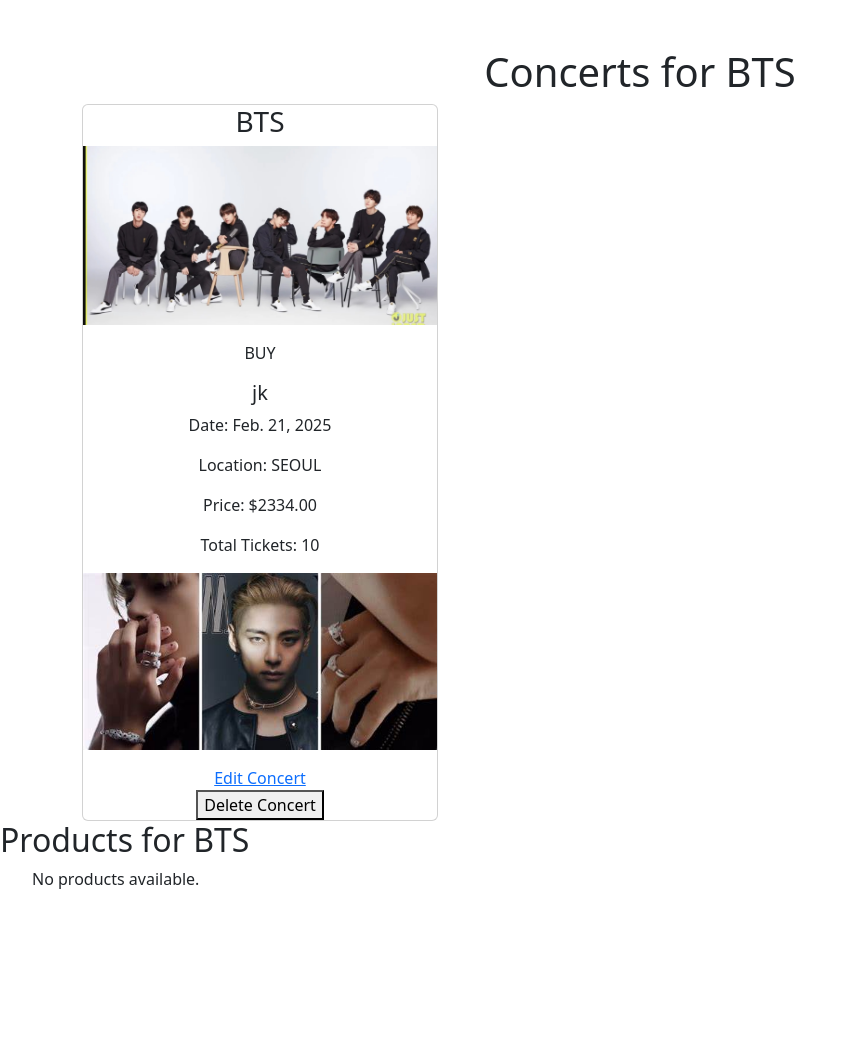
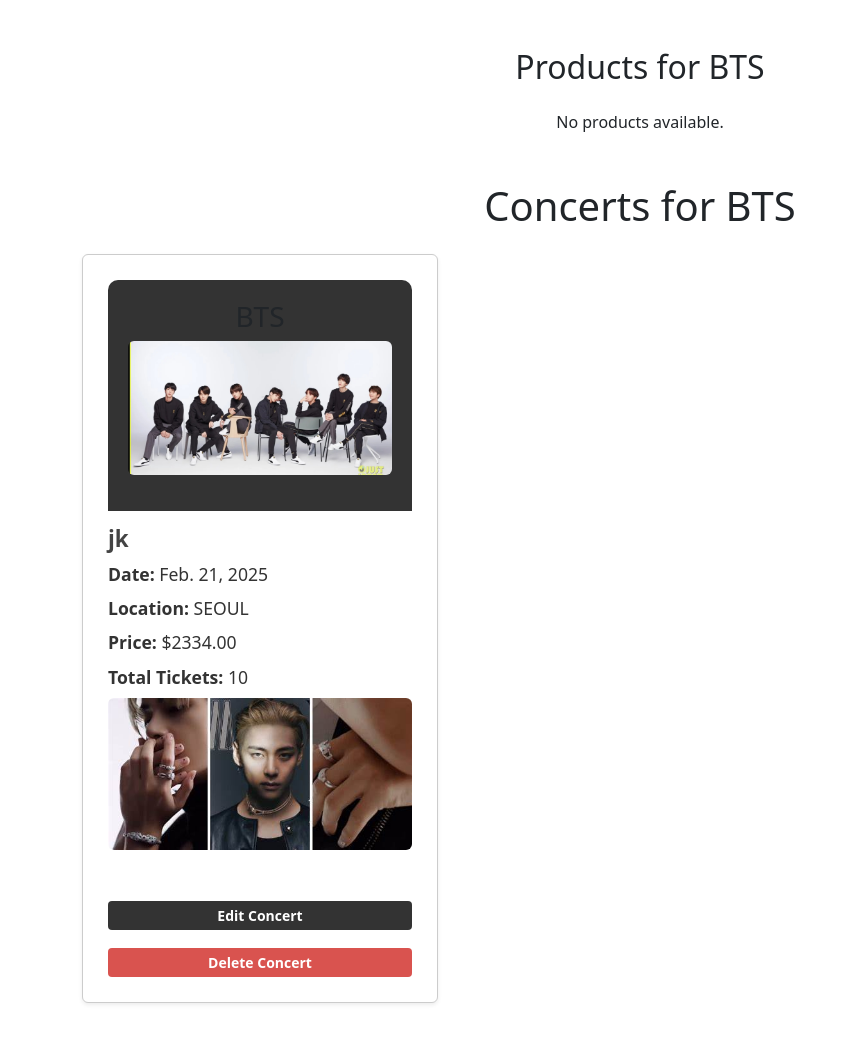
Before and after one commit to aryam003/K-pop-Paradise, a Django app: page /shop_band/1/ in a window 1280 px wide. Shown: the part 79-1136 px from the top of the page, without its empty margins (0-854 px from the left). Before the commit the page ends 968 px from the top, so only its background shows below. Run offline with Django 5.2, Linux system fonts and the light colour scheme; data comes from the database, SQL or seed files in the repository; both versions use the stored data as it was after the commit.

Commit message:
updating

```diff
--- a/Kpop_Paradise/templates/shop/concert_list.html
+++ b/Kpop_Paradise/templates/shop/concert_list.html
@@ -17,6 +17,77 @@
     <style>
         .black { color: rgb(44, 44, 44);font-size: 29px;font-weight: 600; font-family: Georgia, 'Times New Roman', Times, serif;}
         .deep-violet { color: #5b0ca5; font-family: Georgia, 'Times New Roman', Times, serif;font-weight: 700;font-size: 35px; }
+
+            .ticket-card {
+                border: 1px solid #ccc; /* Subtle border */
+                background-color: #fff; /* Clean white background */
+                padding: 25px;
+                border-radius: 15px;
+                position: relative;
+                margin-bottom: 30px;
+                box-shadow: 0 4px 12px rgba(0, 0, 0, 0.05); /* Subtle shadow for depth */
+            }
+
+            .ticket-header {
+                background-color: #333; /* Dark background */
+                color: #fff; /* White text */
+                padding: 20px;
+                border-radius: 10px 10px 0 0;
+            }
+
+            .ticket-img {
+                max-height: 200px;
+                object-fit: cover;
+                width: 100%;
+                border-radius: 8px;
+            }
+
+            .ticket-body {
+                padding: 15px 0;
+                text-align: left;
+                color: #333; /* Dark text for contrast */
+            }
+
+            .ticket-body p {
+                margin: 8px 0;
+                font-size: 1.1em;
+            }
+
+            .artist-name {
+                font-size: 1.4em;
+                font-weight: bold;
+                color: #444; /* Slightly lighter for the artist name */
+            }
+
+            .ticket-footer {
+                margin-top: 20px;
+            }
+
+            .ticket-footer form {
+                margin-top: 10px;
+            }
+
+            .btn {
+                width: 100%; /* Full width buttons */
+                font-weight: 600; /* Bold text for buttons */
+            }
+
+            .btn-dark {
+                background-color: #333; /* Dark button */
+                color: #fff;
+                border: none;
+            }
+
+            .btn-danger {
+                background-color: #d9534f; /* Red button for delete */
+                color: white;
+                border: none;
+            }
+
+            .btn-dark:hover,
+            .btn-danger:hover {
+                opacity: 0.8; /* Hover effect */
+            }
         </style>
 </head>
 <body>
@@ -52,33 +123,65 @@
             </div>
         </nav>
 
+
+
+
         <div class="container mt-5">
-        <h1 class="text-center">Concerts for {{ band.name }}</h1>
+            <h2 class="text-center mb-4">Products for {{ band.name }}</h2>
+            {% if products %}
+                <div class="row">
+                    {% for product in products %}
+                        <div class="col-md-4 mb-4">
+                            <div class="card shadow-sm">
+                                <div class="card-body text-center">
+                                    <img src="{{ product.image.url }}" alt="{{ product.name }}" class="img-fluid mb-3 rounded" style="max-height: 200px; object-fit: cover;">
+                                    <h3 class="card-title">{{ product.name }}</h3>
+                                    <p class="card-text">{{ product.description }}</p>
+                                    <p><strong>Price:</strong> ${{ product.price }}</p>
+                                    <a href="{% url 'edit_product' id=product.id %}" class="btn btn-primary">Edit Product</a>
+                                </div>
+                            </div>
+                        </div>
+                    {% endfor %}
+                </div>
+            {% else %}
+                <p class="text-center">No products available.</p>
+            {% endif %}
+        </div>
+
+        <div class="container mt-5">
+            <h1 class="text-center mb-4">Concerts for {{ band.name }}</h1>
             <div class="row">
                 {% for concert in concerts %}
-                <div class="col-md-4 text-center">
-                    <div class="card">
-                        <!-- Band Details -->
-                        <h3 class="card-title">{{ concert.band.name }}</h3>
+                    <div class="col-md-4 mb-4">
+                        <div class="ticket-card shadow-sm rounded">
+                            <!-- Ticket Header -->
+                            <div class="ticket-header text-center">
+                                <h3 class="text-dark">{{ concert.band.name }}</h3>
                                 {% if concert.band.image %}
-                            <img src="{{ concert.band.image.url }}" alt="{{ concert.band.name }}" class="img-fluid mb-3">
+                                    <img src="{{ concert.band.image.url }}" alt="{{ concert.band.name }}" class="ticket-img rounded mb-3">
                                 {% endif %}
-                        <p>{{ concert.band.description }}</p>
+                            </div>
 
-                        <!-- Concert Details -->
-                        <h5 class="card-title">{{ concert.artist }}</h5>
-                        <p>Date: {{ concert.date }}</p>
-                        <p>Location: {{ concert.location }}</p>
-                        <p>Price: ${{ concert.price }}</p>
-                        <p>Total Tickets: {{ concert.total_ticket }}</p>
-                        <img src="{{ concert.image.url }}" alt="{{ concert.band.name }}" class="img-fluid mb-3">
-                        <a href="{% url 'edit_concert' id=concert.id %}">Edit Concert</a>
-                        {% comment %} <a href="{% url 'delete_concert' id=concert.id %}"></a> {% endcomment %}
+                            <!-- Ticket Body -->
+                            <div class="ticket-body">
+                                <h5 class="artist-name">{{ concert.artist }}</h5>
+                                <p><strong>Date:</strong> {{ concert.date }}</p>
+                                <p><strong>Location:</strong> {{ concert.location }}</p>
+                                <p><strong>Price:</strong> ${{ concert.price }}</p>
+                                <p><strong>Total Tickets:</strong> {{ concert.total_ticket }}</p>
+                                <img src="{{ concert.image.url }}" alt="{{ concert.band.name }}" class="img-fluid mb-3 rounded">
 
-                        <form method="POST" action="{% url 'delete_concert' id=concert.id %}">
+                            </div>
+
+                            <!-- Ticket Footer -->
+                            <div class="ticket-footer text-center">
+                                <a href="{% url 'edit_concert' id=concert.id %}" class="btn btn-dark btn-sm mb-2">Edit Concert</a>
+                                <form method="POST" action="{% url 'delete_concert' id=concert.id %}" onsubmit="return confirm('Are you sure you want to delete this concert?')">
                                     {% csrf_token %}
-                            <button type="submit" onclick="return confirm('Are you sure you want to delete this concert?')">Delete Concert</button>
+                                    <button type="submit" class="btn btn-danger btn-sm">Delete Concert</button>
                                 </form>
+                            </div>
                         </div>
                     </div>
                 {% endfor %}
@@ -86,21 +189,6 @@
         </div>
 
 
-    <h2>Products for {{ band.name }}</h2>
-<ul>
-    {% for product in products %}
-        <li>
-            <img src="{{ product.image.url }}" alt="{{ product.name }}">
-            <h3>{{ product.name }}</h3>
-            <p>{{ product.description }}</p>
-            <p>Price: ${{ product.price }}</p>
-            <a href="{% url 'edit_product' id=product.id %}" class="btn btn-primary">Edit Product</a>
-
-        </li>
-    {% empty %}
-        <p>No products available.</p>
-    {% endfor %}
-</ul>
 
 
     <script src="https://cdn.jsdelivr.net/npm/@popperjs/core@2.11.6/dist/umd/popper.min.js"></script>
```
Also changed, not shown: Kpop_Paradise/templates/shop/home.html (+59 -1 lines), Kpop_Paradise/db.sqlite3. Lines whose indentation alone changed are shown as unchanged.
